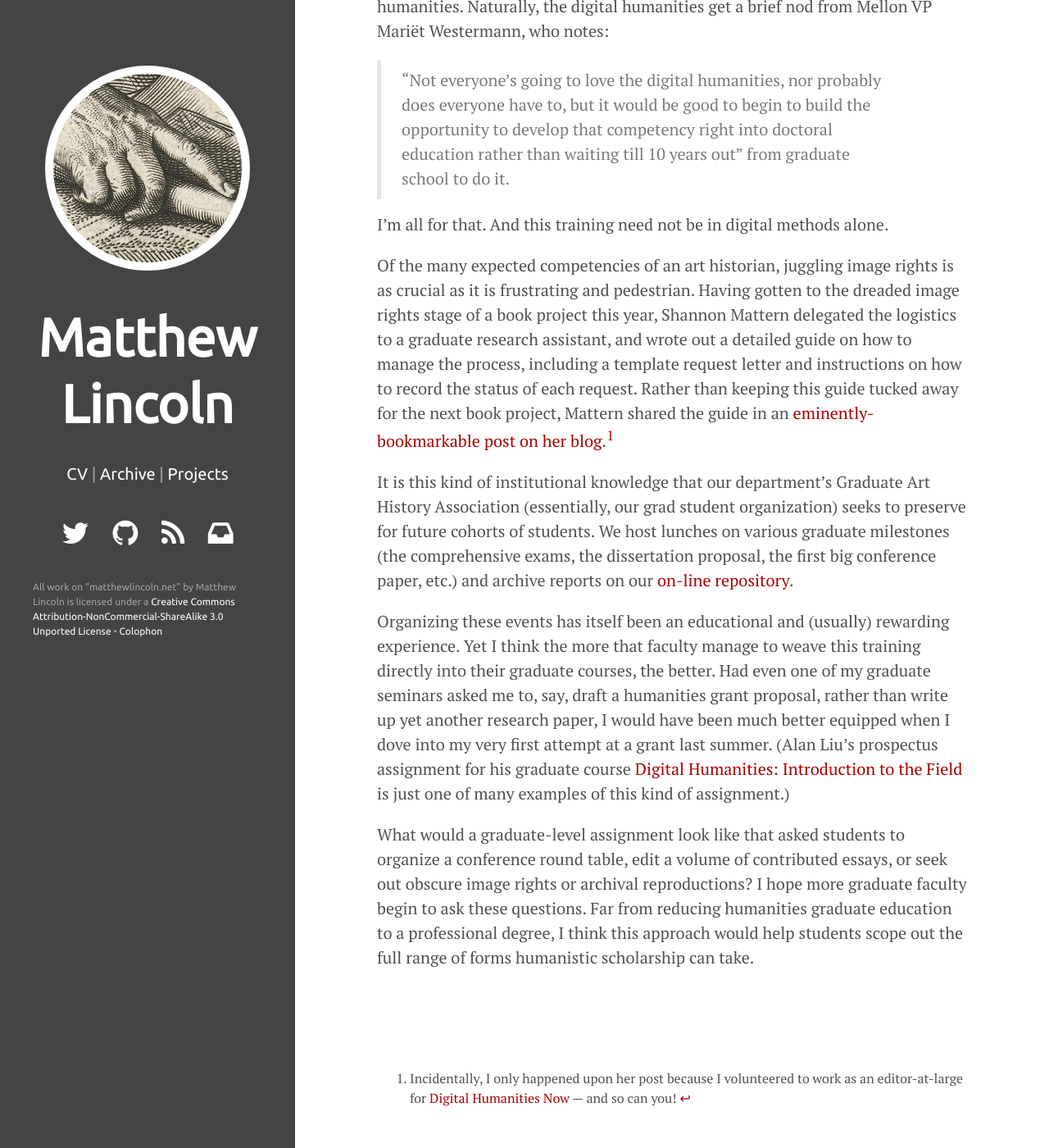
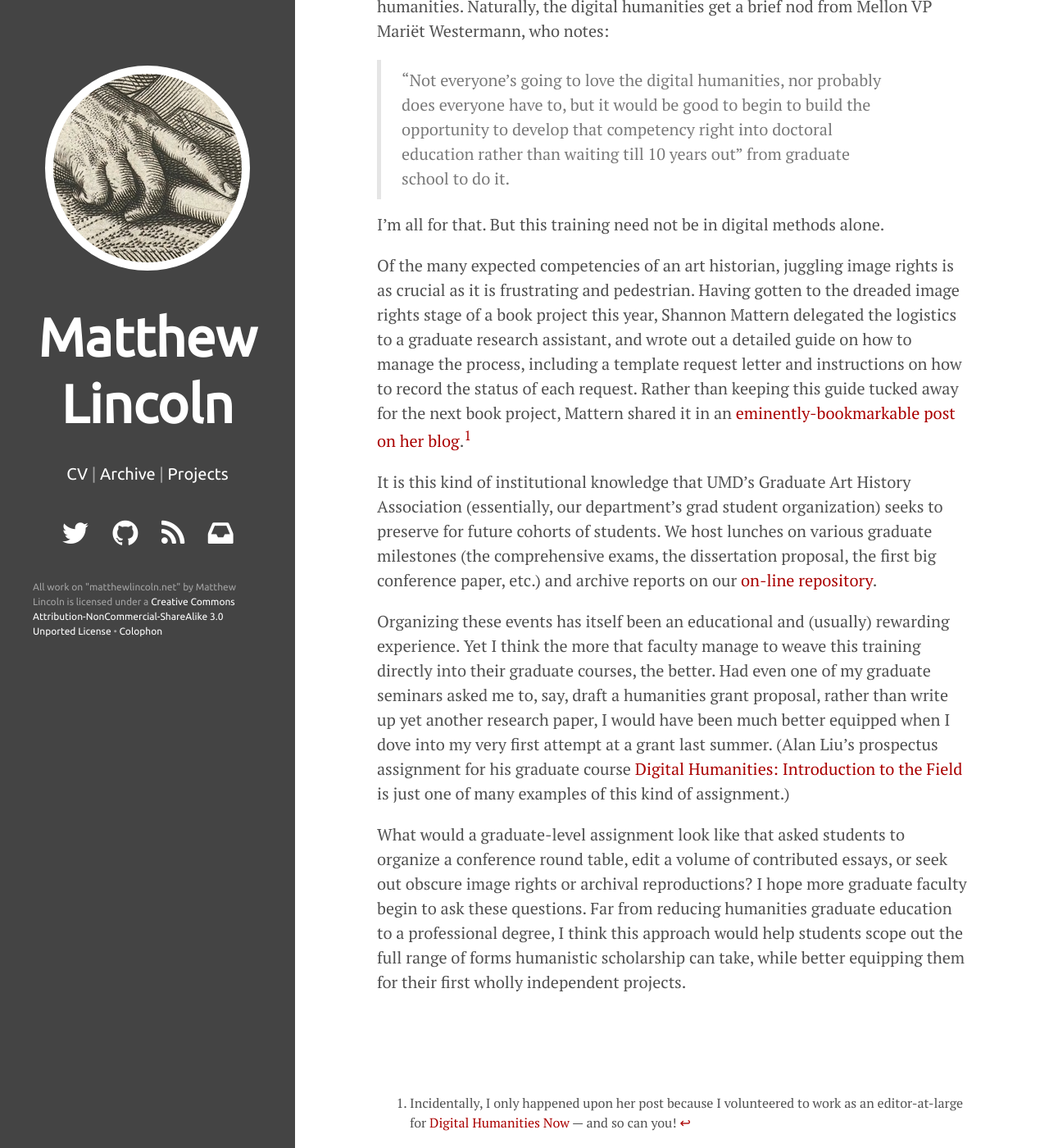
Before and after one commit to mdlincoln/mdlincoln.github.io, a Jekyll site: the page built from _posts/2014-06-30-the-things-they-dont-teach-you-image-rights.md, in a window 1280 px wide and 1400 px high, scrolled down 382 px. Shown: the whole window at 82% size. Built offline with Jekyll 4.4.1, drawn with Linux system fonts in a browser that asks for light colours; nearby versions of some CDN libraries; comment, search, counter and statistics services are not loaded.

Commit message:
proofreading

```diff
--- a/_posts/2014-06-30-the-things-they-dont-teach-you-image-rights.md
+++ b/_posts/2014-06-30-the-things-they-dont-teach-you-image-rights.md
@@ -14,13 +14,13 @@ Naturally, the digital humanities get a brief nod from Mellon VP Mariët Westerm
 >"Not everyone's going to love the digital humanities, nor probably does everyone have to, but it would be good to begin to build the opportunity to develop that competency right into doctoral education rather than waiting till 10 years out" from graduate school to do it.
 
 I'm all for that.
-And this training need not be in digital methods alone.
+But this training need not be in digital methods alone.
 
 Of the many expected competencies of an art historian, juggling image rights is as crucial as it is frustrating and pedestrian.
 Having gotten to the dreaded image rights stage of a book project this year, Shannon Mattern delegated the logistics to a graduate research assistant, and wrote out a detailed guide on how to manage the process, including a template request letter and instructions on how to record the status of each request.
-Rather than keeping this guide tucked away for the next book project, Mattern shared the guide in an [eminently-bookmarkable post on her blog][rights].[^1]
+Rather than keeping this guide tucked away for the next book project, Mattern shared it in an [eminently-bookmarkable post on her blog][rights].[^1]
 
-It is this kind of institutional knowledge that our department's Graduate Art History Association (essentially, our grad student organization) seeks to preserve for future cohorts of students.
+It is this kind of institutional knowledge that UMD's Graduate Art History Association (essentially, our department's grad student organization) seeks to preserve for future cohorts of students.
 We host lunches on various graduate milestones (the comprehensive exams, the dissertation proposal, the first big conference paper, etc.) and archive reports on our [on-line repository][umdgaha].
 
 Organizing these events has itself been an educational and (usually) rewarding experience.
@@ -30,7 +30,7 @@ Had even one of my graduate seminars asked me to, say, draft a humanities grant
 
 What would a graduate-level assignment look like that asked students to organize a conference round table, edit a volume of contributed essays, or seek out obscure image rights or archival reproductions?
 I hope more graduate faculty begin to ask these questions.
-Far from reducing humanities graduate education to a professional degree, I think this approach would help students scope out the full range of forms humanistic scholarship can take.
+Far from reducing humanities graduate education to a professional degree, I think this approach would help students scope out the full range of forms humanistic scholarship can take, while better equipping them for their first wholly independent projects.
 
 [^1]: Incidentally, I only happened upon her post because I volunteered to work as an editor-at-large for [Digital Humanities Now][dhn] --- and so can you!
 
```
